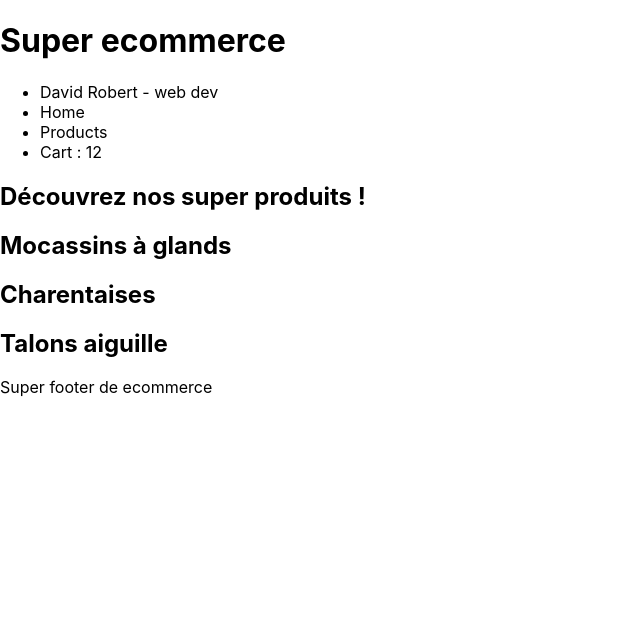
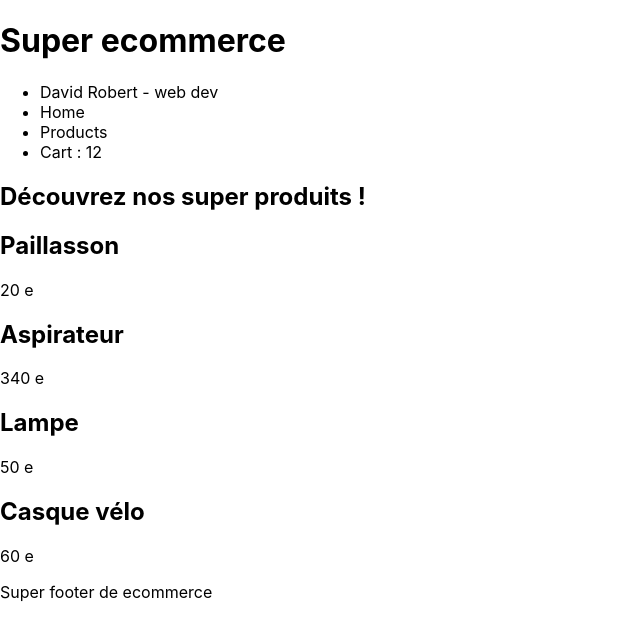
Before and after one commit to davidroberto/exo-ecommerce-react, a React (Create React App) app: page / in a window 1280 px wide. Shown: the top 640 px of the page, without its empty margins (0-640 px from the left). Built offline with nearby package versions, Linux system fonts and the light colour scheme.

Commit message:
array of objects jsx

```diff
--- a/src/Products.js
+++ b/src/Products.js
@@ -1,12 +1,34 @@
 function Products() {
-  const productsFromDb = ["Mocassins à glands", "Charentaises", "Talons aiguille"];
+  const productsFromDb = [
+    {
+      title: "Paillasson",
+      price: 20,
+      isPublished: true,
+    },
+    {
+      title: "Aspirateur",
+      price: 340,
+      isPublished: true,
+    },
+    {
+      title: "Lampe",
+      price: 50,
+      isPublished: true,
+    },
+    {
+      title: "Casque vélo",
+      price: 60,
+      isPublished: true,
+    },
+  ];
 
   return (
     <main>
       {productsFromDb.map((product) => {
         return (
           <article>
-            <h2>{product}</h2>
+            <h2>{product.title}</h2>
+            <p>{product.price} e</p>
           </article>
         );
       })}
```
